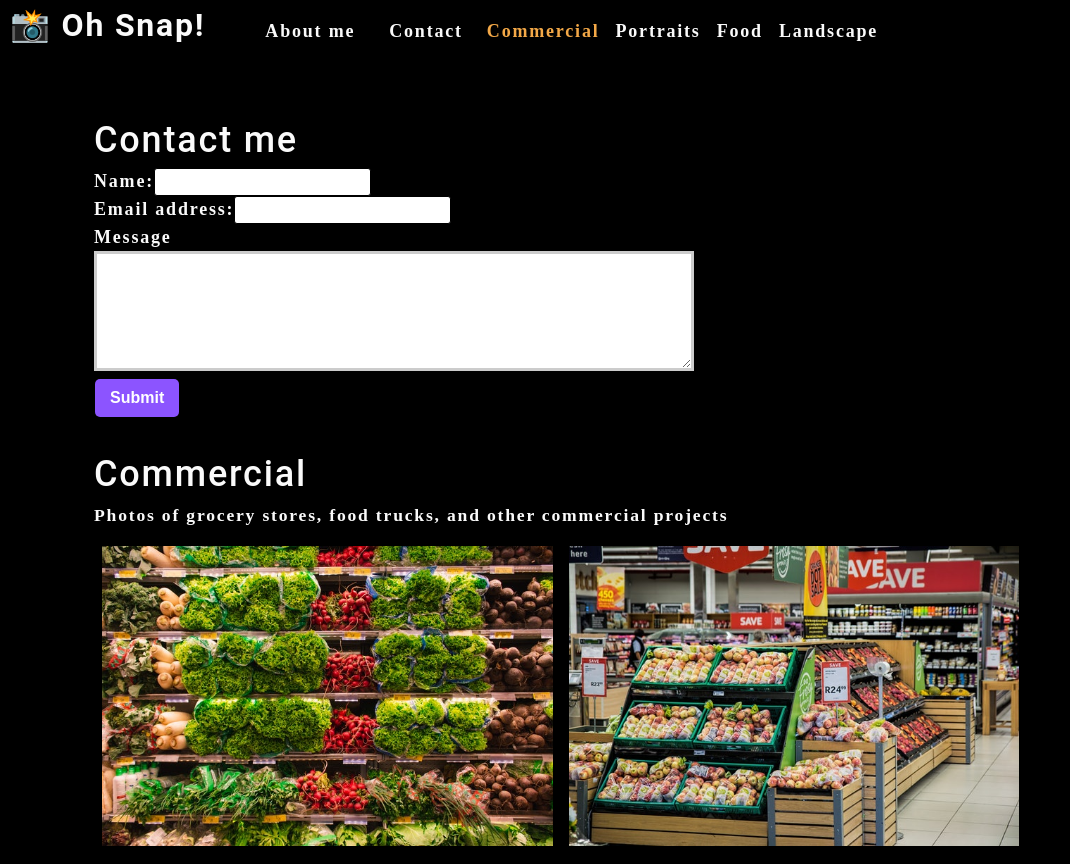
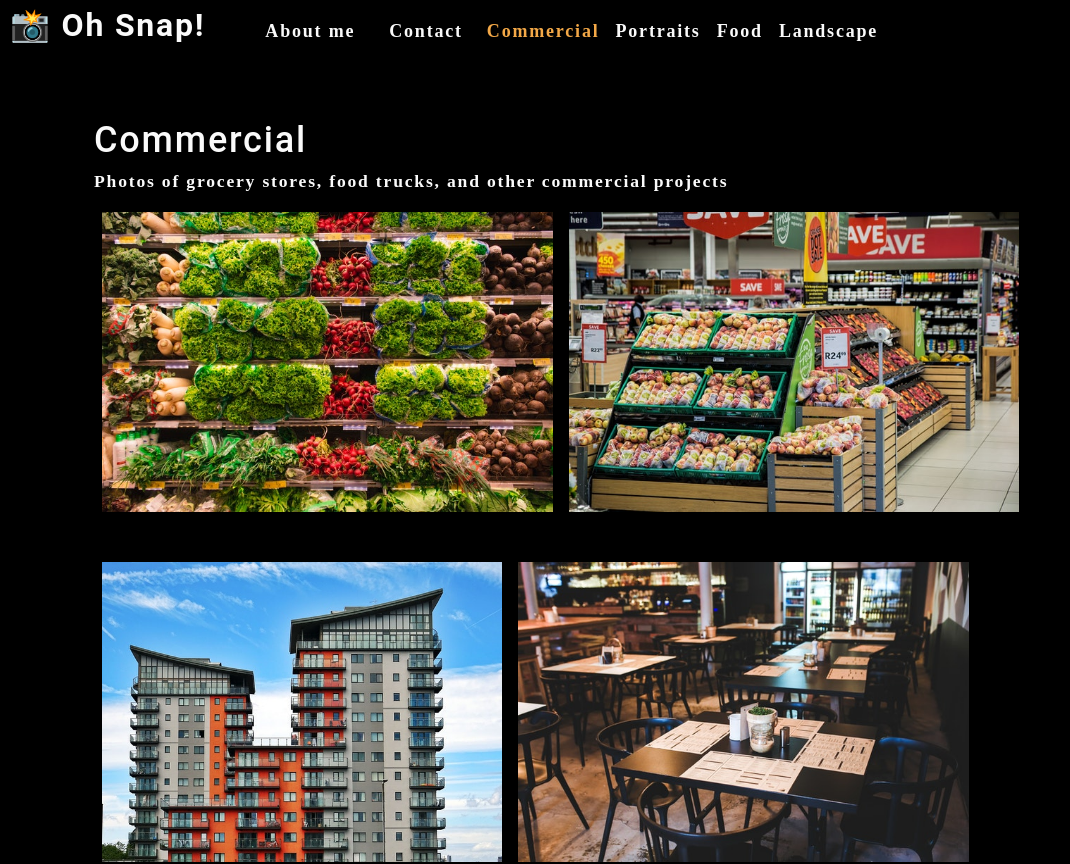
Before and after one commit to Bycicleace/photo-port, a React (Create React App) app: page / in a window 1280 px wide. Shown: the top 864 px of the page, without its empty margins (0-1070 px from the left). Built offline with nearby package versions, Linux system fonts and the light colour scheme.

Commit message:
Added indicator to navbar

```diff
--- a/src/App.js
+++ b/src/App.js
@@ -24,6 +24,7 @@
     }
   ]);
   const [currentCategory, setCurrentCategory] = useState(categories[0])
+  const [contactSelected, setContactSelected] = useState(false);
 
   return (
     <div>
@@ -31,15 +32,18 @@
         categories={categories}
         setCurrentCategory={setCurrentCategory}
         currentCategory={currentCategory}
+        contactSelected={contactSelected}
+        setContactSelected={setContactSelected}
       />
       <main>
-        <ContactForm />
-        <Gallery
-          categories={categories}
-          setCurrentCategory={setCurrentCategory}
-          currentCategory={currentCategory}
-        />
-        <About />
+        {!contactSelected ? ( // ? is a ternary operator for a conditional. condition ? true : false
+          <>
+            <Gallery currentCategory={currentCategory} />
+            <About />
+          </>
+        ) : (
+          <ContactForm />
+        )}
       </main>
     </div>
   )
--- a/src/components/Contact/index.js
+++ b/src/components/Contact/index.js
@@ -42,16 +42,21 @@
             <form id="contact-form" onSubmit={handleSubmit}>
                 <div>
                     <label htmlFor='name'>Name:</label>
-                    <input type="text" name="name" defaultValue={name} onChange={handleChange} />
+                    <input type="text" name="name" defaultValue={name} onBlur={handleChange} />
                 </div>
                 <div>
                     <label htmlFor='email'>Email address:</label>
-                    <input type="email" name="email" defaultValue={email} onChange={handleChange} />
+                    <input type="email" name="email" defaultValue={email} onBlur={handleChange} />
                 </div>
                 <div>
                     <label htmlFor='message'>Message</label>
-                    <textarea name="message" rows="5" defaultValue={message} onChange={handleChange} />
+                    <textarea name="message" rows="5" defaultValue={message} onBlur={handleChange} />
                 </div>
+                {errorMessage && (
+                    <div>
+                        <p className='error-text'>{errorMessage}</p>
+                    </div>
+                )}
                 <button type="submit">Submit</button>
             </form>
         </section>
--- a/src/components/Nav/index.js
+++ b/src/components/Nav/index.js
@@ -5,7 +5,9 @@
     const {
         categories = [],
         setCurrentCategory,
-        currentCategory
+        currentCategory,
+        contactSelected,
+        setContactSelected
     } = props;
 
     useEffect(() => {
@@ -22,16 +24,19 @@
             <nav>
                 <ul className='flex-row'>
                     <li className='mx-2'>
-                        <a data-testid="about" href='#about'>
+                        <a data-testid="about" href='#about' onClick={() => setContactSelected(false)}>
                             About me
                         </a>
                     </li>
-                    <li className='mx-2'>
-                        <span>Contact</span>
+                    <li className={`mx-2 ${contactSelected && 'navActive'}`}>
+                        <span onClick={() => setContactSelected(true)}>Contact</span>
                     </li>
                     {categories.map((category) => (
-                        <li className={`mx-1 ${currentCategory.name === category.name && 'navActive'}`} key={category.name}>
-                            <span onClick={() => { setCurrentCategory(category) }}>
+                        <li className={`mx-1 ${currentCategory.name === category.name && !contactSelected && 'navActive'}`} key={category.name}>
+                            <span onClick={() => {
+                                setCurrentCategory(category);
+                                setContactSelected(false);
+                            }}>
                                 {capitalizeFirstLetter(category.name)}
                             </span>
                         </li>
```
